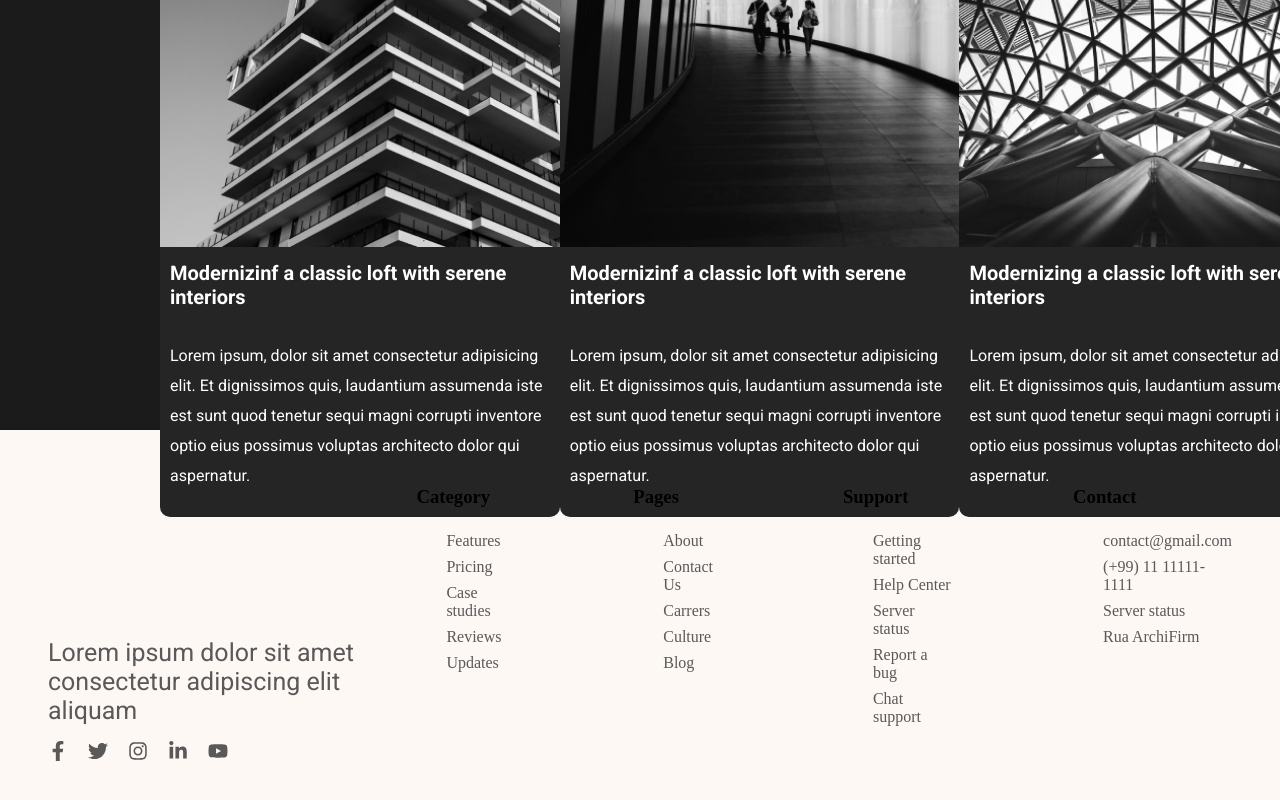
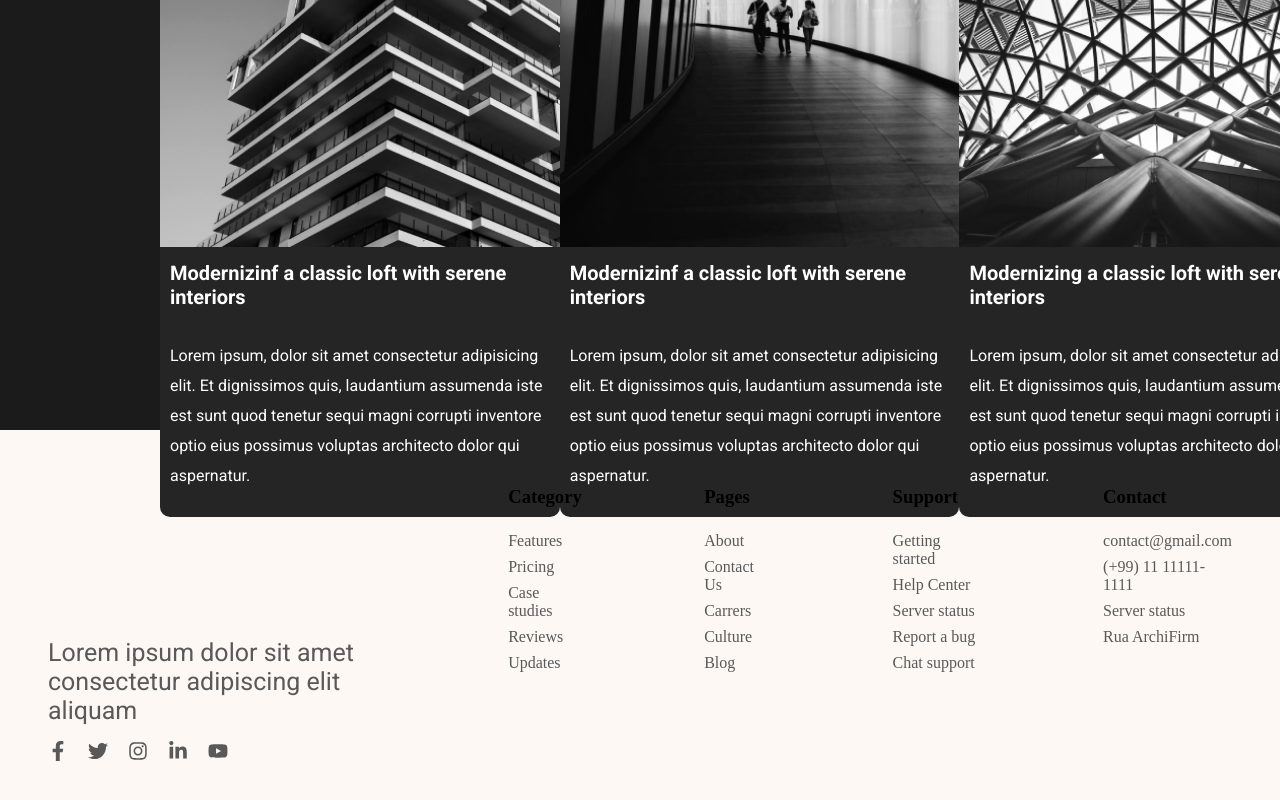
Before and after one commit to gabrieljcoutinho/Projeto-Archi-Firm, a React (Create React App) app: page / in a window 1280 px wide. Shown: the part 4366-5166 px from the top of the page. Built offline with nearby package versions, Linux system fonts and the light colour scheme.

Commit message:
moviemtnação

```diff
--- a/src/Css/Footer.css
+++ b/src/Css/Footer.css
@@ -64,6 +64,6 @@
     margin: 0;
 }
 
-.categorias li {
-    padding-left: 30px;
+.listaDetodasAsCategorias {
+    padding-left: 5rem;
 }
```
